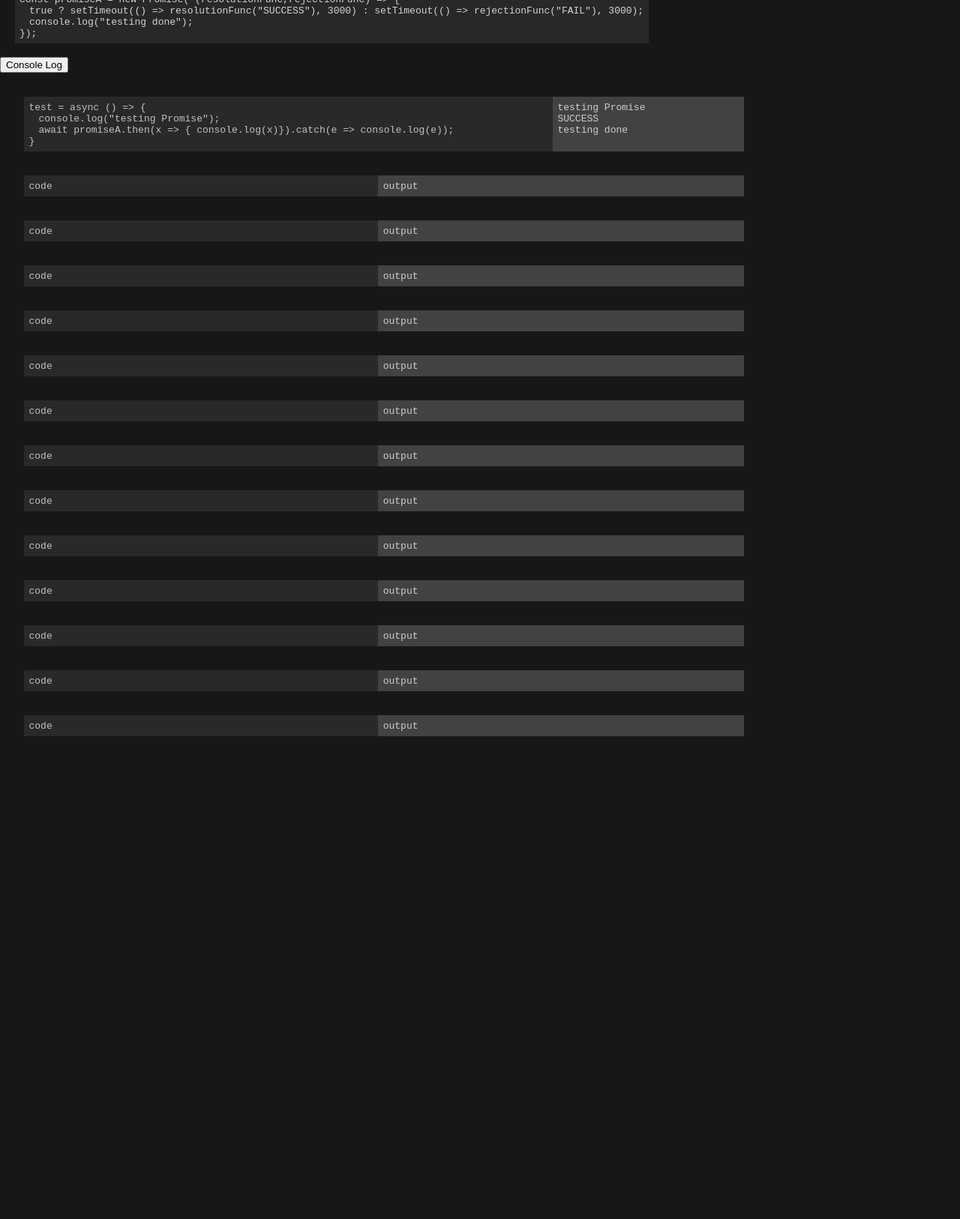
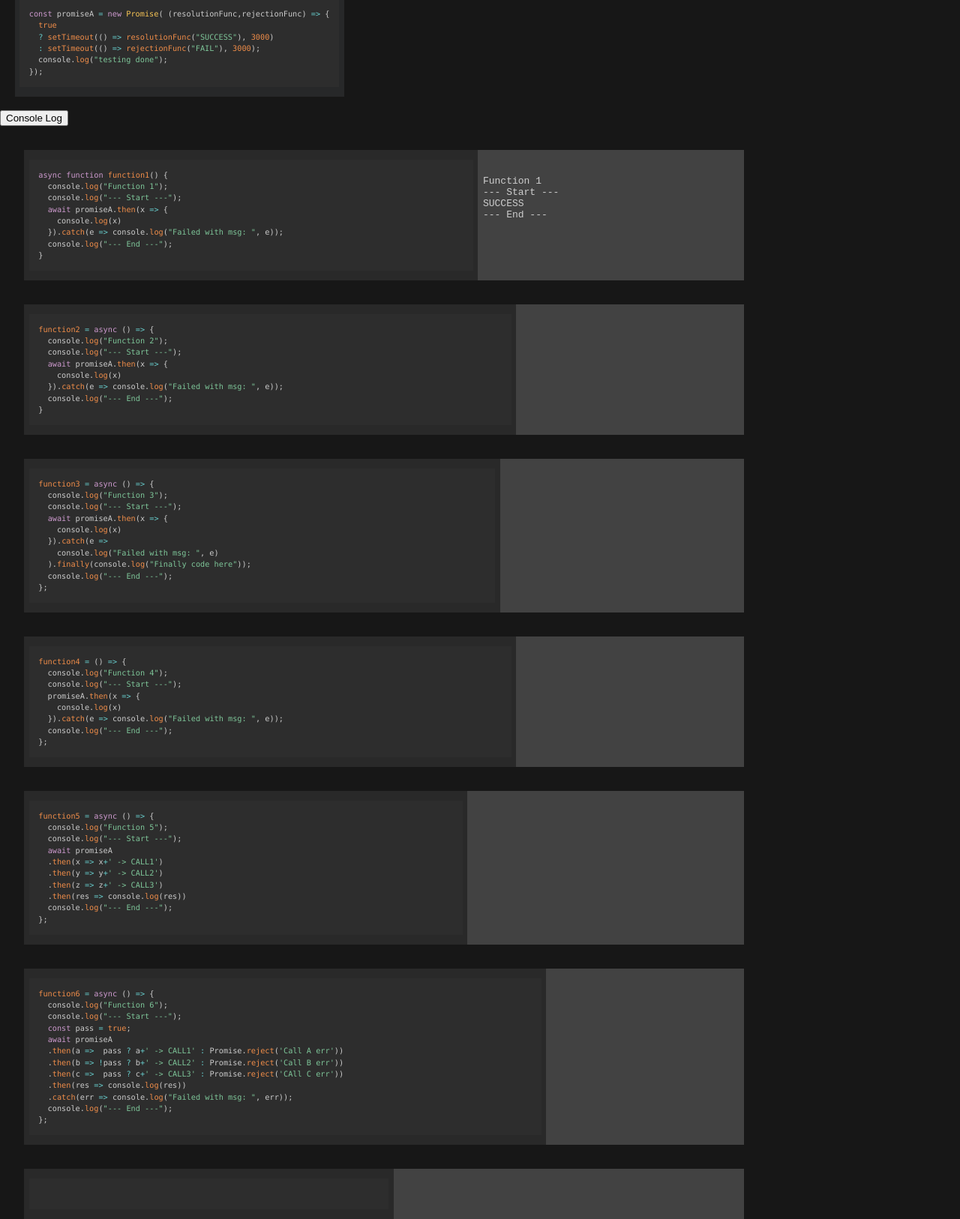
Before and after one commit to ordy/ordbox, a plain HTML site: page async.html in a window 1280 px wide. Shown: the part 106-1732 px from the top of the page at 75% size. Before the commit the page ends 1088 px from the top, so only its background shows below. Drawn offline with Linux system fonts and the light colour scheme.

Commit message:
promise and callback functions

```diff
--- a/async.html
+++ b/async.html
@@ -6,8 +6,10 @@
   <meta name="description" content="Javascript sandbox">
   <meta name="author" content="Ordy">
   <link rel="stylesheet" href="css/styles.css?v=4.0">
+  <link rel="stylesheet" href="css/prism.css">
   <script src="js/async.js" async></script>
   <script src="js/layout.js" async></script>
+  <script src="js/prism.js"></script>
 </head>
 
 <body>
@@ -20,80 +22,142 @@
   </div>
   <div>
     <h1>Promise</h1>
-    <div class="codeblock">
-      const promiseA = new Promise( (resolutionFunc,rejectionFunc) => {<br>
-      &emsp;true ? setTimeout(() => resolutionFunc("SUCCESS"), 3000) : setTimeout(() => rejectionFunc("FAIL"), 3000);<br>
-      &emsp;console.log("testing done");<br>
-      });
+    <div class="codeblock language-javascript">
+      <pre><code>const promiseA = new Promise( (resolutionFunc,rejectionFunc) => {
+  true
+  ? setTimeout(() => resolutionFunc("SUCCESS"), 3000)
+  : setTimeout(() => rejectionFunc("FAIL"), 3000);
+  console.log("testing done");
+});</code></pre>
     </div>
     <div>
       <br>
       <button onClick="run()">Console Log</button>
     </div>
     <div class="section">
-      <div class="fn-code">
-        test = async () => {<br>
-        &emsp;console.log("testing Promise");<br>
-        &emsp;await promiseA.then(x => { console.log(x)}).catch(e => console.log(e));<br>
-        }
+      <div class="fn-code language-javascript">
+        <pre><code>async function function1() {
+  console.log("Function 1");
+  console.log("--- Start ---");
+  await promiseA.then(x => {
+    console.log(x)
+  }).catch(e => console.log("Failed with msg: ", e));
+  console.log("--- End ---");
+}</code></pre>
       </div>
       <div class="fn-output">
-        testing Promise<br>
-        SUCCESS<br>
-        testing done<br>
+        <pre>
+<code>
+Function 1
+--- Start ---
+SUCCESS
+--- End ---
+</code>
+        </pre>
       </div>
     </div>
     <div class="section">
-      <div class="fn-code">code</div>
-      <div class="fn-output">output</div>
+      <div class="fn-code language-javascript">
+        <pre><code>function2 = async () => {
+  console.log("Function 2");
+  console.log("--- Start ---");
+  await promiseA.then(x => {
+    console.log(x)
+  }).catch(e => console.log("Failed with msg: ", e));
+  console.log("--- End ---");
+}
+</code></pre>
+      </div>
+      <div class="fn-output">
+        <pre><code>
+</code></pre>
+      </div>
     </div>
     <div class="section">
-      <div class="fn-code">code</div>
-      <div class="fn-output">output</div>
+      <div class="fn-code language-javascript">
+        <pre><code>function3 = async () => {
+  console.log("Function 3");
+  console.log("--- Start ---");
+  await promiseA.then(x => {
+    console.log(x)
+  }).catch(e =>
+    console.log("Failed with msg: ", e)
+  ).finally(console.log("Finally code here"));
+  console.log("--- End ---");
+};
+</code></pre>
+      </div>
+      <div class="fn-output">
+        <pre><code>
+</code></pre>
+      </div>
     </div>
     <div class="section">
-      <div class="fn-code">code</div>
-      <div class="fn-output">output</div>
+      <div class="fn-code language-javascript">
+        <pre><code>function4 = () => {
+  console.log("Function 4");
+  console.log("--- Start ---");
+  promiseA.then(x => {
+    console.log(x)
+  }).catch(e => console.log("Failed with msg: ", e));
+  console.log("--- End ---");
+};
+</code></pre>
+      </div>
+      <div class="fn-output">
+        <pre><code>
+</code></pre>
+      </div>
     </div>
     <div class="section">
-      <div class="fn-code">code</div>
-      <div class="fn-output">output</div>
+      <div class="fn-code language-javascript">
+        <pre><code>function5 = async () => {
+  console.log("Function 5");
+  console.log("--- Start ---");
+  await promiseA
+  .then(x => x+' -> CALL1')
+  .then(y => y+' -> CALL2')
+  .then(z => z+' -> CALL3')
+  .then(res => console.log(res))
+  console.log("--- End ---");
+};
+</code></pre>
+      </div>
+      <div class="fn-output">
+        <pre><code>
+</code></pre>
+      </div>
     </div>
     <div class="section">
-      <div class="fn-code">code</div>
-      <div class="fn-output">output</div>
+      <div class="fn-code language-javascript">
+        <pre><code>function6 = async () => {
+  console.log("Function 6");
+  console.log("--- Start ---");
+  const pass = true;
+  await promiseA
+  .then(a =>  pass ? a+' -> CALL1' : Promise.reject('Call A err'))
+  .then(b => !pass ? b+' -> CALL2' : Promise.reject('Call B err'))
+  .then(c =>  pass ? c+' -> CALL3' : Promise.reject('CAll C err'))
+  .then(res => console.log(res))
+  .catch(err => console.log("Failed with msg: ", err));
+  console.log("--- End ---");
+};
+</code></pre>
+      </div>
+      <div class="fn-output">
+        <pre><code>
+</code></pre>
+      </div>
     </div>
     <div class="section">
-      <div class="fn-code">code</div>
-      <div class="fn-output">output</div>
-    </div>
-    <div class="section">
-      <div class="fn-code">code</div>
-      <div class="fn-output">output</div>
-    </div>
-    <div class="section">
-      <div class="fn-code">code</div>
-      <div class="fn-output">output</div>
-    </div>
-    <div class="section">
-      <div class="fn-code">code</div>
-      <div class="fn-output">output</div>
-    </div>
-    <div class="section">
-      <div class="fn-code">code</div>
-      <div class="fn-output">output</div>
-    </div>
-    <div class="section">
-      <div class="fn-code">code</div>
-      <div class="fn-output">output</div>
-    </div>
-    <div class="section">
-      <div class="fn-code">code</div>
-      <div class="fn-output">output</div>
-    </div>
-    <div class="section">
-      <div class="fn-code">code</div>
-      <div class="fn-output">output</div>
+      <div class="fn-code language-javascript">
+        <pre><code>
+</code></pre>
+      </div>
+      <div class="fn-output">
+        <pre><code>
+</code></pre>
+      </div>
     </div>
 </body>
 
--- a/js/async.js
+++ b/js/async.js
@@ -1,5 +1,5 @@
 run = () => {
-  function5();
+  function7();
 }
 
 const promiseA = new Promise( (resolutionFunc,rejectionFunc) => {
@@ -9,44 +9,86 @@ const promiseA = new Promise( (resolutionFunc,rejectionFunc) => {
 // regular async function
 async function function1() {
   console.log("Function 1");
-  console.log("Start ---");
+  console.log("--- Start ---");
   await promiseA.then(x => { console.log(x)}).catch(e => console.log("Failed with msg: ", e));
-  console.log("End ---");
+  console.log("--- End ---");
 }
 
-// Arrow async function
+// arrow async function
 function2 = async () => {
   console.log("Function 2");
-  console.log("Start ---");
+  console.log("--- Start ---");
   await promiseA.then(x => { console.log(x)}).catch(e => console.log("Failed with msg: ", e));
-  console.log("End ---");
+  console.log("--- End ---");
 };
 
 // then, catch, finally
 function3 = async () => {
   console.log("Function 3");
-  console.log("Start ---");
+  console.log("--- Start ---");
   await promiseA.then(x => { console.log(x)}).catch(e => console.log("Failed with msg: ", e)).finally(console.log("Finally code here"));
-  console.log("End ---");
+  console.log("--- End ---");
 };
 
 // missing async
 function4 = () => {
   console.log("Function 4");
-  console.log("Start ---");
+  console.log("--- Start ---");
   promiseA.then(x => { console.log(x)}).catch(e => console.log("Failed with msg: ", e));
-  console.log("End ---");
+  console.log("--- End ---");
 };
 
-// Chained promises
+// chained promises
 function5 = async () => {
   console.log("Function 5");
-  console.log("Start ---");
+  console.log("--- Start ---");
   await promiseA
-  .then(x => x )
-  .then((y => { false ? y+'_CALL2' : "CALL_2 error" }), Error("err") )
-  .then(z => z+'_CALL3')
+  .then(x => x+' -> CALL1')
+  .then(y => y+' -> CALL2')
+  .then(z => z+' -> CALL3')
   .then(res => console.log(res))
-  .catch(e => console.log("Failed with msg: ", e));
-  console.log("End ---");
+  console.log("--- End ---");
 };
+
+// rejected promise chain
+function6 = async () => {
+  console.log("Function 6");
+  console.log("--- Start ---");
+  const pass = true;
+  await promiseA
+  .then(a =>  pass ? a+' -> CALL1' : Promise.reject('Call A err'))
+  .then(b => !pass ? b+' -> CALL2' : Promise.reject('Call B err'))
+  .then(c =>  pass ? c+' -> CALL3' : Promise.reject('CAll C err'))
+  .then(res => console.log(res))
+  .catch(err => console.log("Failed with msg: ", err));
+  console.log("--- End ---");
+};
+
+// Note:
+// a catch will handle everything above
+// multiple catch can be used per chain
+// a catch can throw an error to another catch
+
+
+// callback function
+function7 = () => {
+  console.log("Function 6");
+  console.log("--- Start ---");
+  let os = 'no_value';
+  const res = fetchValue(upperCaseName, os);
+  console.log("Your OS name: ", res);
+  console.log("--- End ---");
+}
+
+fetchValue = (callback, os) => {
+  console.log('Calling fetchValue()')
+  setTimeout(() => os = navigator.oscpu, 3000);
+  return callback(os);
+}
+
+upperCaseName = (str) => {
+  console.log('Calling upperCaseName()');
+  str += '_TEST';
+  console.log(str);
+  return str;
+}
```
